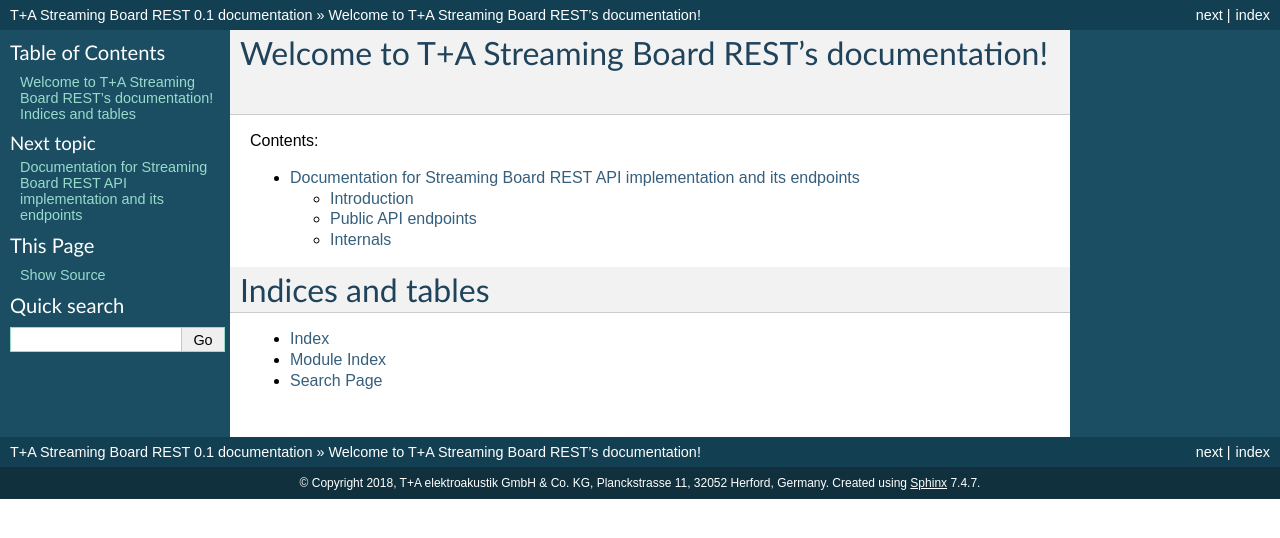
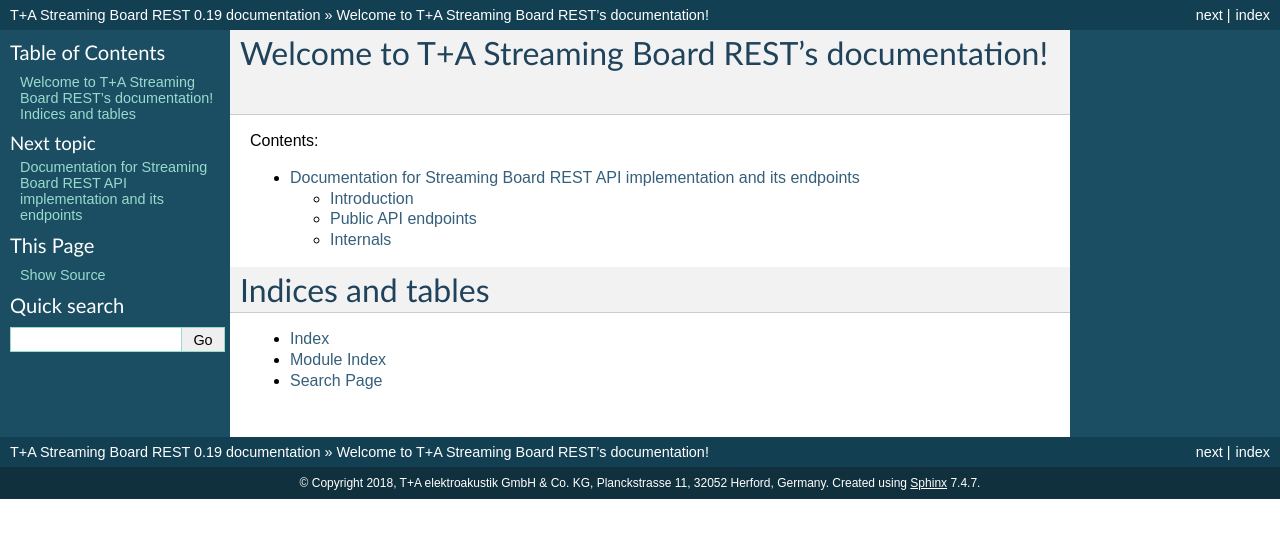
Before and after one commit to TplusA/StrBo-REST, a Sphinx documentation site: the page built from doc/source/index.rst, in a window 1280 px wide. Shown: the top 538 px of the page. Built offline with Sphinx 7.4.7, drawn with Linux system fonts in a browser that asks for light colours.

Commit message:
Bump version to 0.19.
Change-Id: I214383d0b89d6fbc98b2a535b42859d6cdb19d9a

```diff
--- a/doc/source/conf.py
+++ b/doc/source/conf.py
@@ -68,9 +68,9 @@ copyright = '2018, T+A elektroakustik GmbH & Co. KG, Planckstrasse 11, 32052 Her
 # built documents.
 #
 # The short X.Y version.
-version = '0.1'
+version = '0.19'
 # The full version, including alpha/beta/rc tags.
-release = '0.1'
+release = '0.19'
 
 # The language for content autogenerated by Sphinx. Refer to documentation
 # for a list of supported languages.
```
Also changed, not shown: 2 other files.
